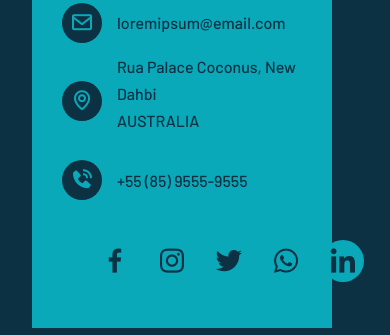
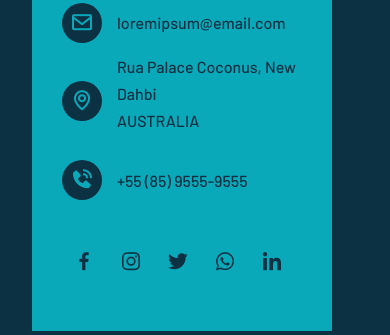
Before and after one commit to catarinamsl/fisioclin, a plain HTML site: page index.html in a window 390 px wide. Shown: the part 8672-9007 px from the top of the page. Drawn offline with Linux system fonts and the light colour scheme.

Commit message:
Add files via upload

```diff
--- a/css/responsive.css
+++ b/css/responsive.css
@@ -82,7 +82,7 @@
 
 /** formulario **/
 
-@media (max-width: 499px) {
+@media (max-width: 480px) {
   #contate-nos {
     background: rgb(11, 49, 67);
   }
@@ -121,9 +121,20 @@
   .contato.map {
     padding: 0;
   }
+
+  .s-icons li a i {
+    text-align: center;
+    padding: 4px;
+    font-size: 1.5rem;
+  }
+
+  .s-icons {
+    padding: 6px;
+    text-align: center;
+  }
 }
 
-@media only screen and (max-width: 991px) and (min-width: 500px) {
+@media only screen and (max-width: 991px) and (min-width: 481px) {
   #contate-nos {
     background: rgb(11, 49, 67);
   }
```
